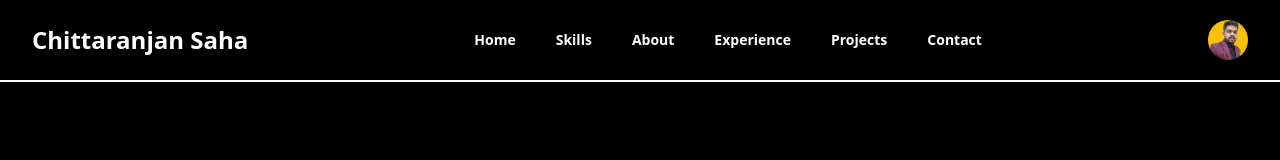
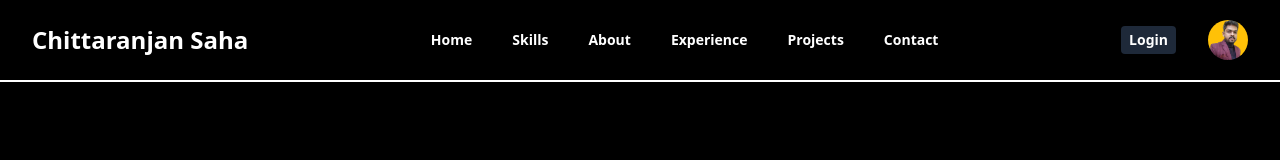
Before and after one commit to git-chittaranjan/personal-website, a React (Vite) app: page / in a window 1280 px wide. Shown: the top 160 px of the page. Built offline with nearby package versions, Linux system fonts and the light colour scheme.

Commit message:
Added Login Buttn

```diff
--- a/src/components/navbar.jsx
+++ b/src/components/navbar.jsx
@@ -39,8 +39,13 @@
 
 
 
-                {/* Right - Avatar */}
-                <AvatarButton />
+                <div className="flex items-center space-x-8 text-sm font-bold">
+                    <a href="/" className="text-white bg-gray-800 hover:text-black hover:bg-gray-200 px-2 py-1 rounded"                    >
+                        Login
+                    </a>
+
+                    <AvatarButton />
+                </div>
             </div>
 
 
```
